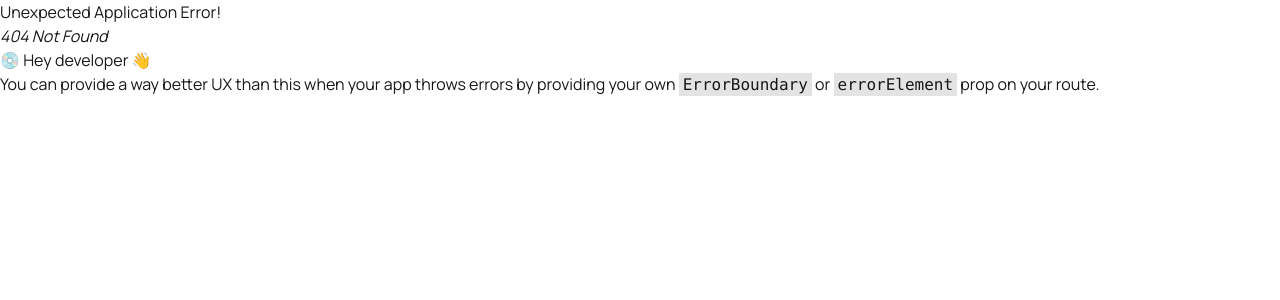
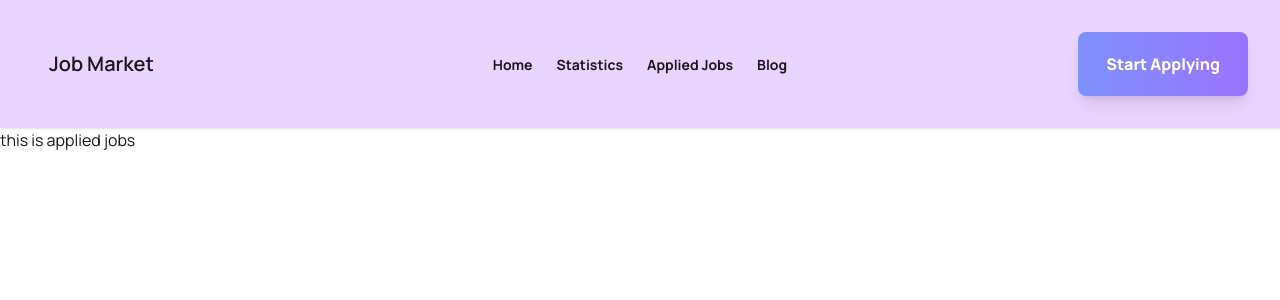
Before and after one commit to shohan89/react-job-market, a React (Vite) app: page /applied in a window 1280 px wide. Before the commit this address had no page. Shown: the top 300 px of the page. Built offline with nearby package versions, Linux system fonts and the light colour scheme.

Commit message:
feat: add a main layout and setup children routes

```diff
--- a/src/components/Nav.jsx
+++ b/src/components/Nav.jsx
@@ -5,7 +5,7 @@ const Nav = () => {
     const links = <>
         <li><NavLink>Home</NavLink></li>
         <li><NavLink>Statistics</NavLink></li>
-        <li><NavLink>Applied Jobs</NavLink></li>
+        <li><NavLink to='/applied'>Applied Jobs</NavLink></li>
         <li><NavLink>Blog</NavLink></li>
     </>
     return (
--- /dev/null
+++ b/src/layouts/MainLayout.jsx
@@ -0,0 +1,13 @@
+import { Outlet } from 'react-router';
+import Nav from '../components/Nav';
+
+const MainLayout = () => {
+    return (
+        <div>
+            <Nav />
+            <Outlet />
+        </div>
+    );
+};
+
+export default MainLayout;
--- a/src/main.jsx
+++ b/src/main.jsx
@@ -2,12 +2,24 @@ import { StrictMode } from 'react'
 import { createRoot } from 'react-dom/client'
 import { createBrowserRouter, RouterProvider } from 'react-router'
 import './App.css'
+import MainLayout from './layouts/MainLayout.jsx'
+import AppliedJobs from './pages/AppliedJobs.jsx'
 import Home from './pages/Home.jsx'
 
 const router = createBrowserRouter([
   {
     path: '/',
-    element: <Home />
+    element: <MainLayout />,
+    children: [
+      {
+        index: true,
+        element: <Home />
+      },
+      {
+        path: '/applied',
+        element: <AppliedJobs />
+      }
+    ]
   }
 ])
 
--- /dev/null
+++ b/src/pages/AppliedJobs.jsx
@@ -0,0 +1,10 @@
+
+const AppliedJobs = () => {
+    return (
+        <div>
+            <h2>this is applied jobs</h2>
+        </div>
+    );
+};
+
+export default AppliedJobs;
--- a/src/pages/Home.jsx
+++ b/src/pages/Home.jsx
@@ -1,12 +1,10 @@
 import CategoryList from "../components/CategoryList";
 import Hero from "../components/Hero";
-import Nav from "../components/Nav";
 import SectionTittle from "../components/SectionTittle";
 
 const Home = () => {
     return (
         <div>
-            <Nav />
             <Hero />
             <div className="mb-32">
                 <SectionTittle tittle={'Job Category List'} subTittle={'Explore thousands of job opportunities with all the information you need. Its your future'} />
```
